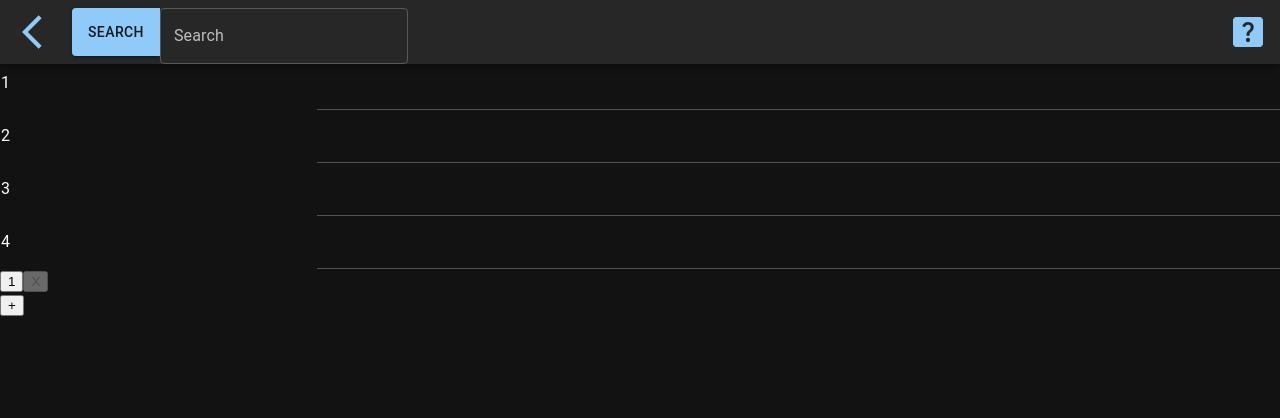
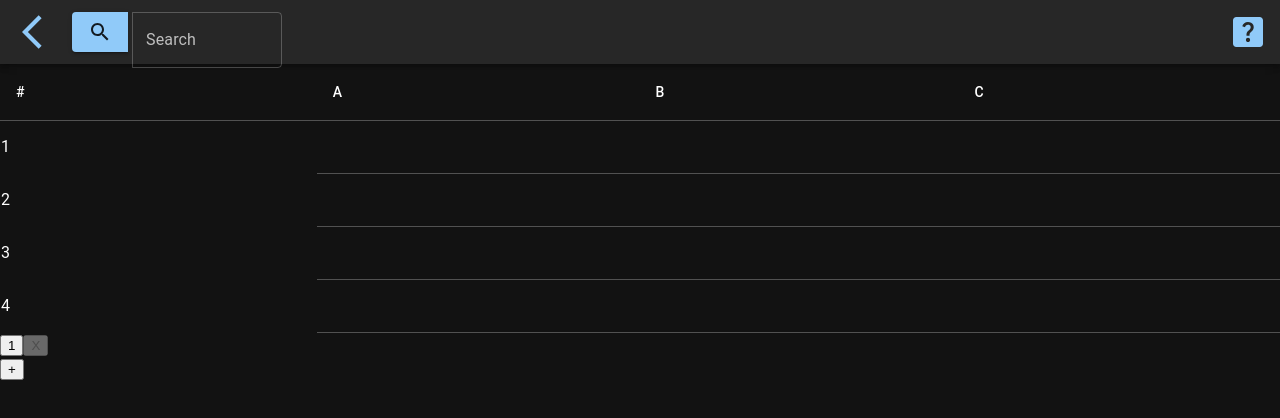
Before and after one commit to k4-100/calc, a React (Create React App) app: page /calc in a window 1280 px wide. Shown: the top 418 px of the page. Built offline with nearby package versions, Linux system fonts and the light colour scheme.

Commit message:
Improved SearchBar look

```diff
--- a/src/components/Sheet/UtilityBelt/SearchBar.tsx
+++ b/src/components/Sheet/UtilityBelt/SearchBar.tsx
@@ -1,8 +1,9 @@
 import React, { useState } from "react";
 import _ from "lodash";
+import { Button, TextField, Box } from "@mui/material";
+import { Search } from "@mui/icons-material";
 import { useGlobalContext } from "../../../context";
 import { TableClass, SheetClass } from "../../../utility/Classes";
-import { Button, TextField, Box } from "@mui/material";
 /**
  *
  * @returns Search Bar
@@ -42,7 +43,7 @@ const SearchBar: React.FC = () => {
     <>
       <Box
         sx={{
-          my: 1,
+          my: 1.5,
           display: "flex",
           boxSizing: "border-box",
         }}
@@ -52,10 +53,12 @@ const SearchBar: React.FC = () => {
           sx={{
             borderTopRightRadius: 0,
             borderBottomRightRadius: 0,
+            minWidth: "48px",
+            height: "100%",
           }}
           onClick={() => handleSearchButtonClick()}
         >
-          Search
+          <Search />
         </Button>
         {/* <input
           className="form-control w-25"
@@ -69,8 +72,16 @@ const SearchBar: React.FC = () => {
           label="Search"
           variant="outlined"
           sx={{
+            ml: 0.5,
+            height: "40px",
+            width: "150px",
+            boxSizing: "border-box",
             "& > * > *": {
-              p: 1.5,
+              pb: 0.1,
+            },
+            "& > * > fieldset": {
+              borderTopLeftRadius: 0,
+              borderBottomLeftRadius: 0,
             },
           }}
         />
--- a/src/components/Sheet/UtilityBelt/index.tsx
+++ b/src/components/Sheet/UtilityBelt/index.tsx
@@ -16,6 +16,7 @@ const UtilityBelt: React.FC = () => {
     <>
       <AppBar
         sx={{
+          position: "relative",
           display: "flex",
           flexDirection: "row",
           height: "64px",
```
